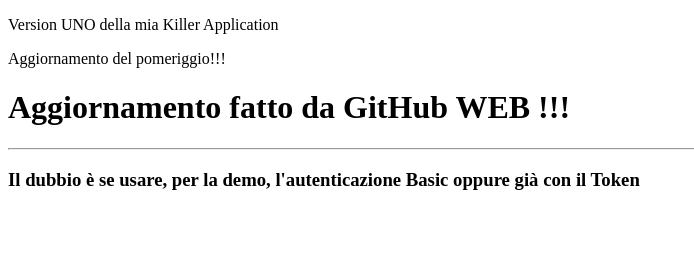
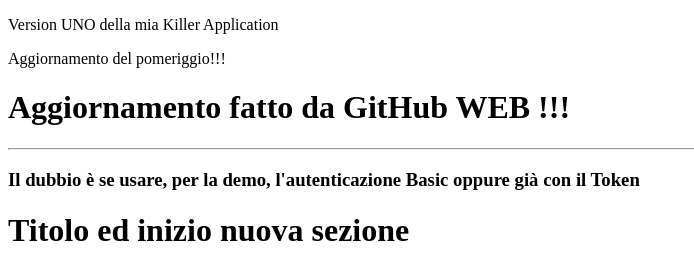
Before and after one commit to claudioorlandi/SimpleGitProject, a plain HTML site: page index.html in a window 1280 px wide. Shown: the whole page, without its empty margins (0-694 px from the left). Drawn offline with Linux system fonts and the light colour scheme.

Commit message:
Modifica Nuova-sezione per body HTML

```diff
--- a/index.html
+++ b/index.html
@@ -11,5 +11,6 @@
     <h1>Aggiornamento fatto da GitHub WEB !!!</h1>
     <hr>
     <h3>Il dubbio è se usare, per la demo, l'autenticazione Basic oppure già con il Token</h3>
+    <h1>Titolo ed inizio nuova sezione</h1>
 </body>
 </html>
```
